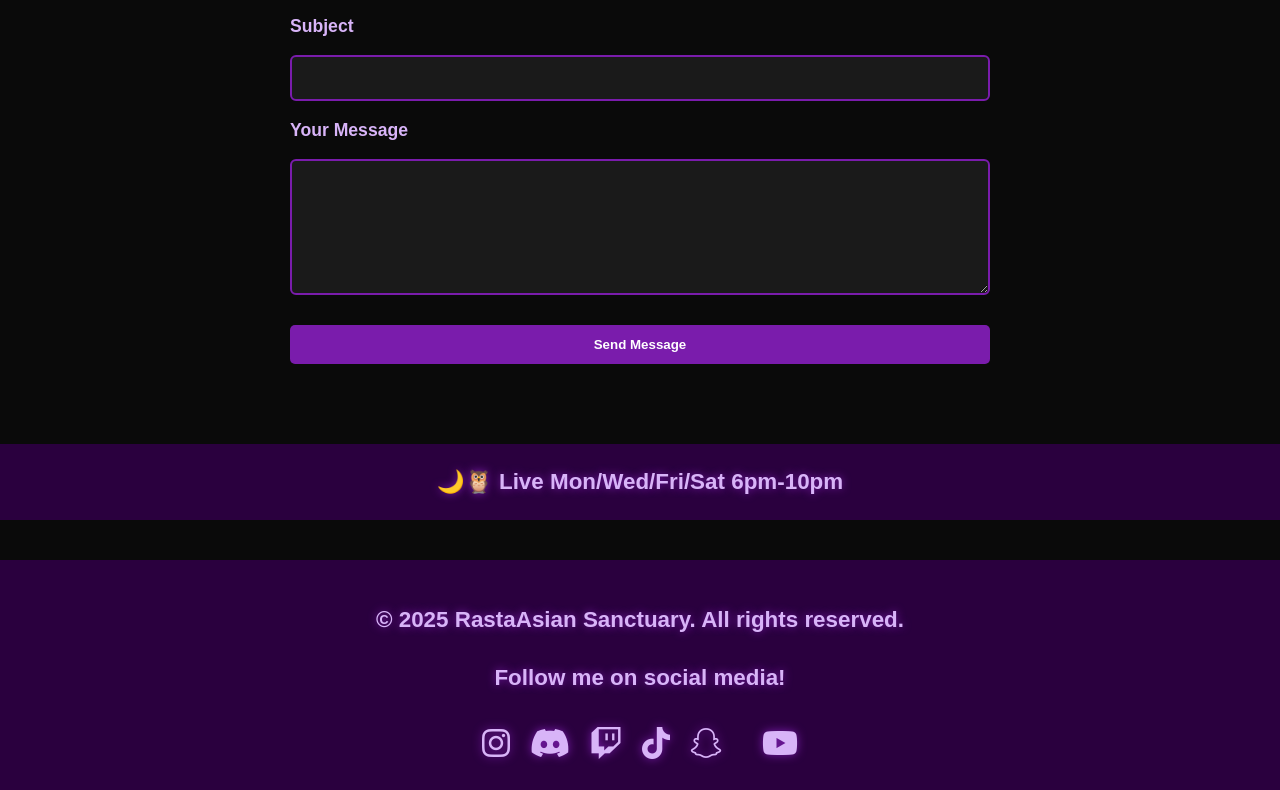
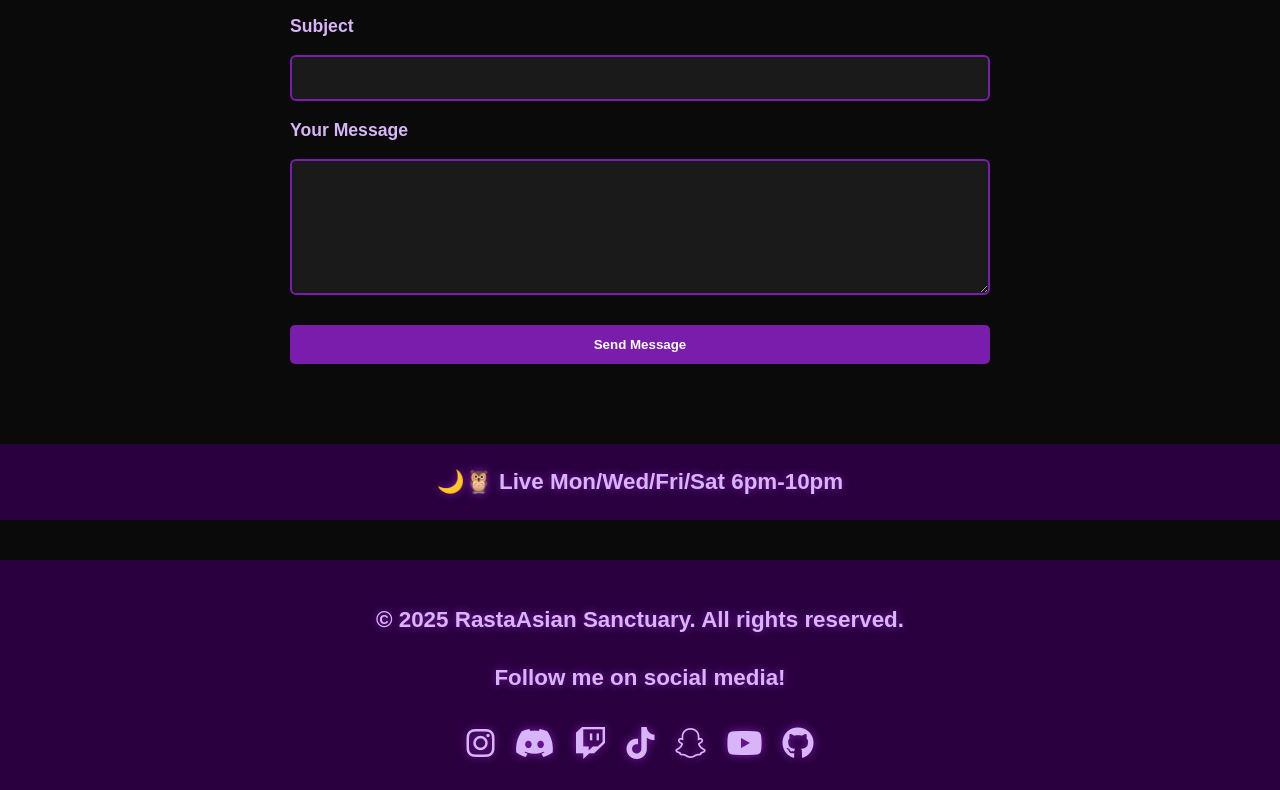
Before and after one commit to RastaAsian/rastaasian-sanctuary, a plain HTML site: page contact.html in a window 1280 px wide. Shown: the part 808-1598 px from the top of the page. Drawn offline with Linux system fonts and the light colour scheme.

Commit message:
Add files via upload

```diff
--- a/contact.html
+++ b/contact.html
@@ -80,14 +80,14 @@
     <a href="https://www.twitch.tv/rastaasian" class="icon twitch"><i class="fa-brands fa-twitch"></i></a>
     <a href="https://www.tiktok.com/@rastaasian?is_from_webapp=1&sender_device=pc" class="icon tiktok"><i class="fa-brands fa-tiktok"></i></a>
     <a href="https://www.snapchat.com/add/rastaasian?share_id=4QeGW2MKIIU&locale=en-CA" class="icon snapchat"><i class="fa-brands fa-snapchat"></i></a>
-        <a href="https://www.youtube.com/@RastaAsian" class="icon youtube">
-        <a href="https://github.com/RastaAsian" class="icon github">
-
-
+    <a href="https://www.youtube.com/@RastaAsian" class="icon youtube" target="_blank">
         <i class="fa-brands fa-youtube"></i>
     </a>
+    <a href="https://github.com/RastaAsian" class="icon github" target="_blank">
+        <i class="fa-brands fa-github"></i>
+    </a>
+</div>
 
-    </div>
 </footer>
 
 
```
Lines whose indentation alone changed are shown as unchanged.
